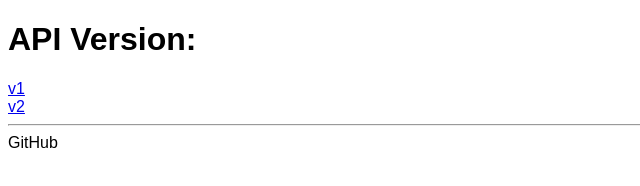
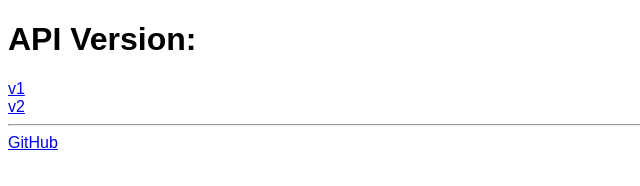
Before and after one commit to iWillBanU/Nameless-API-JS, a website: page docs/index.html in a window 1280 px wide. Shown: the full height of the page, 0-640 px from the left. Drawn offline with Linux system fonts and the light colour scheme.

Commit message:
Update index.html

```diff
--- a/docs/index.html
+++ b/docs/index.html
@@ -13,6 +13,6 @@
     <br>
     <a href="/v2.html">v2</a>
     <hr>
-    <a hrrf="https://github.com/Mattx8y/Nameless-API-JS">GitHub</a>
+    <a href="https://github.com/Mattx8y/Nameless-API-JS">GitHub</a>
   </body>
 </html>
```
